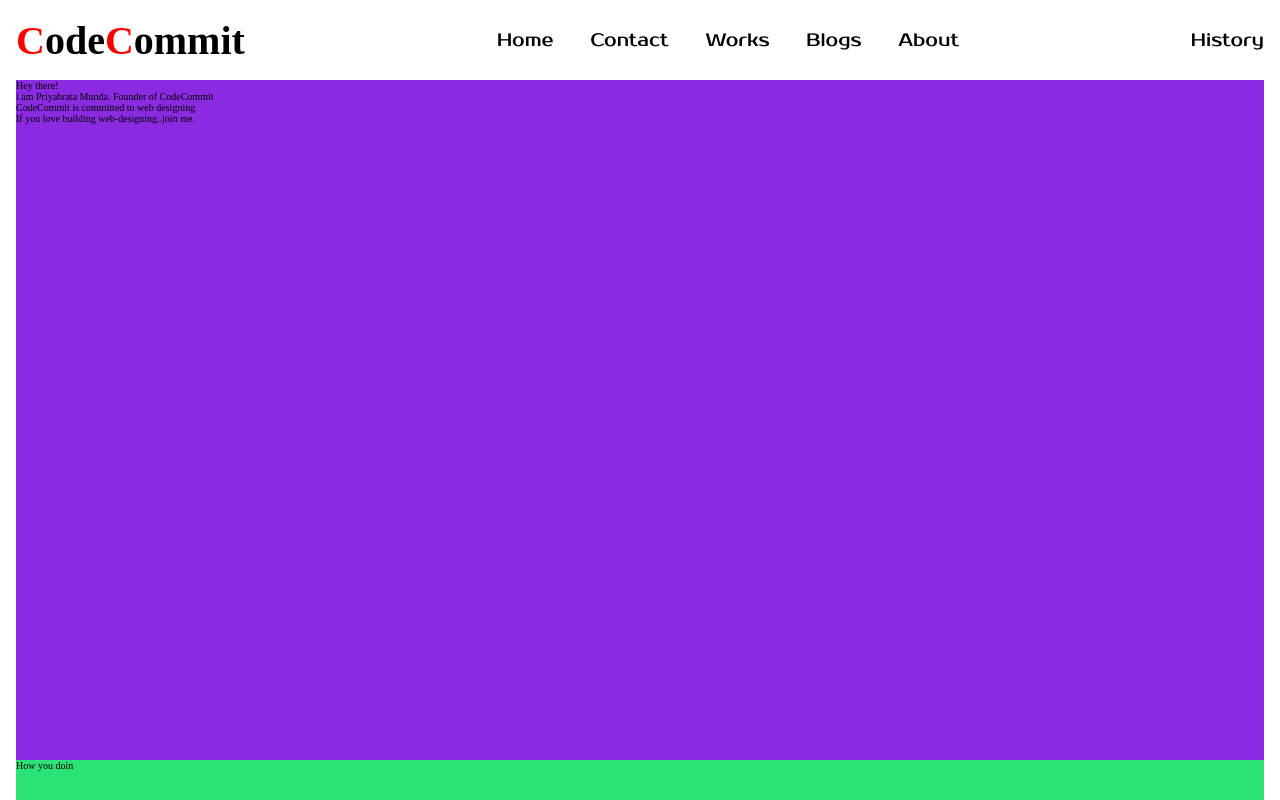
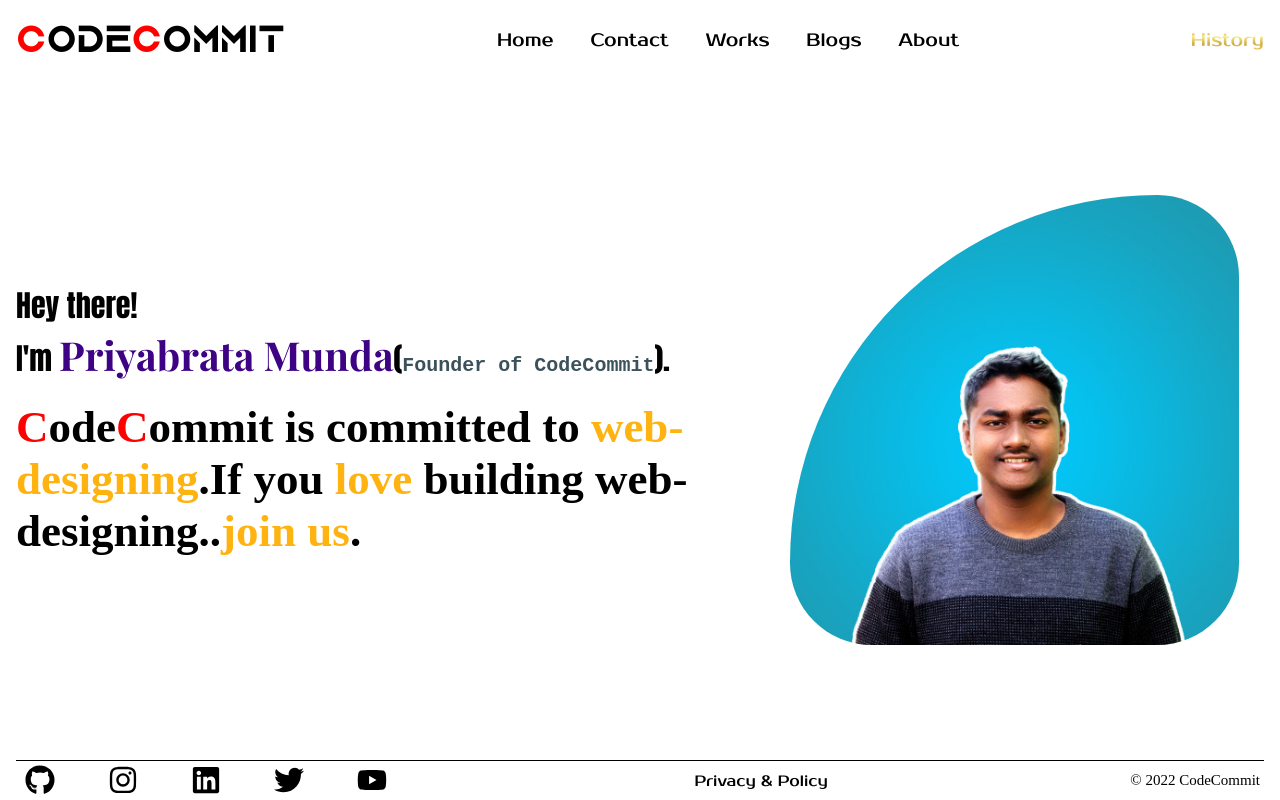
Before and after one commit to iampriyabrata/codecommit.github.io, a plain HTML site: page index.html in a window 1280 px wide. Drawn offline with Linux system fonts and the light colour scheme.

Commit message:
Landing Page completly done ....

```diff
--- a/index.html
+++ b/index.html
@@ -1,33 +1,70 @@
 <!DOCTYPE html>
 <html lang="en">
   <head>
-    <meta charset="UTF-8">
-    <meta http-equiv="X-UA-Compatible" content="IE=edge">
-    <meta name="viewport" content="width=device-width, initial-scale=1.0">
-    <link rel="stylesheet" href="styles.css">
+    <meta charset="UTF-8" />
+    <meta http-equiv="X-UA-Compatible" content="IE=edge" />
+    <meta name="viewport" content="width=device-width, initial-scale=1.0" />
+    <link rel="stylesheet" href="styles.css" />
     <title>Home</title>
   </head>
   <body>
     <header>
-        <h1 id="hero-logo"><span class="logo-c">C</span>ode<span class="logo-c">C</span>ommit</h1>
+      <h1 id="hero-logo">
+        <span class="logo-c">C</span>ode<span class="logo-c">C</span>ommit
+      </h1>
       <nav id="hero-nav">
-            <a href="" target="_blank" class="nav-items">Home</a>
-            <a href="" target="_blank" class="nav-items">Contact</a>
-            <a href="" target="_blank" class="nav-items">Works</a>
-            <a href="" target="_blank" class="nav-items">Blogs</a>
-            <a href="" target="_blank" class="nav-items">About</a>
+        <a href="" class="nav-items">Home</a>
+        <a href="" class="nav-items">Contact</a>
+        <a href="" class="nav-items">Works</a>
+        <a href="" class="nav-items">Blogs</a>
+        <a href="" class="nav-items">About</a>
       </nav>
       <p id="hero-history">History</p>
     </header>
     <main>
-        <div>
-            <p>Hey there!<br>i am Priyabrata Munda. Founder of CodeCommit</p>
-            <p>CodeCommit is committed to web designing</p>
-            <p>If you love building web-designing..join me.</p>
+      <div id="main-dailogue">
+        <p class="m-text">
+          Hey there!<br />I'm
+          <span class="hero-name">Priyabrata Munda</span>(<span
+            class="hero-subtitle"
+            >Founder of CodeCommit</span
+          >).
+        </p>
+        <p class="m-textextra">
+          <span class="logo-c">C</span>ode<span class="logo-c">C</span>ommit is
+          committed to <span class="special-word">web-designing</span>.If you
+          <span class="special-word">love</span> building web-designing..<span
+            class="special-word"
+            >join us</span
+          >.
+        </p>
       </div>
-        <div></div>
-        <div></div>
+      <div id="main-hero-image">
+        <img class="hero-image" src="/images/Profile.jpg" alt="Profile Image" />
+      </div>
     </main>
-    <footer>How you doin</footer>
+    <footer>
+      <div id="main-socials">
+        <a href="https://github.com/iampriyabrata" target="_blank"
+          ><img class="ms-links" src="/images/github.svg" alt="github"
+        /></a>
+        <a href="https://www.instagram.com/_priyabrata_x/" target="_blank"
+          ><img class="ms-links" src="/images/instagram.svg" alt="instagram"
+        /></a>
+        <a href="https://www.linkedin.com/in/priyabrata-munda/" target="_blank"
+          ><img class="ms-links" src="/images/linkedin.svg" alt="linkedin"
+        /></a>
+        <a href="https://twitter.com/PriyabrataMunda" target="_blank"
+          ><img class="ms-links" src="/images/twitter.svg" alt="twitter"
+        /></a>
+        <a
+          href="https://www.youtube.com/channel/UCs0RFt-h_NM1keBzirNMcGw"
+          target="_blank"
+          ><img class="ms-links" src="/images/youtube.svg" alt="youtube"
+        /></a>
+      </div>
+      <div class="footer-links"><a href="">Privacy & Policy</a></div>
+      <p class="footer-copyright">© 2022 CodeCommit</p>
+    </footer>
   </body>
 </html>
--- a/styles.css
+++ b/styles.css
@@ -1,17 +1,26 @@
 @font-face {
-    font-family: por;
+  font-family: Aquire;
+  src: url(/fonts/AquireBold.otf) format(opentype);
+}
+@font-face {
+  font-family: Prosto-One;
   src: url(/fonts/ProstoOne-Regular.ttf) format(truetype);
 }
+@font-face {
+  font-family: Play-Fair;
+  src: url(/fonts/PlayfairDisplay.ttf) format(truetype);
+}
+
 * {
   margin: 0;
   padding: 0;
 }
 
-html{
+html {
   font-size: 10px;
 }
 
-body{
+body {
   box-sizing: border-box;
   margin: 0;
   padding: 0;
@@ -21,37 +30,39 @@ body{
 
 /*body--main code for hero page begins here*/
 /*making all the section(header, main, footer) to have there own spaces*/
-header{
+header {
   height: 10%;
-    margin:0 16px;
+  margin: 0 16px;
 }
-main{
+main {
   height: 85%;
-    margin:0 16px;
-    background-color: blueviolet;
+  margin: 0 16px;
+  display: flex;
+  flex-direction: row;
 }
-footer{
+footer {
   height: 5%;
-    margin:0 16px;
-    background-color: rgb(43, 226, 119);
+  margin: 0 16px;
+  padding: 0 4px;
 }
 /*header part starts*/
-header{
+header {
   display: flex;
   flex-direction: row;
   align-items: center;
   justify-content: space-between;
 }
 /*header-----h1 the hero logo styling starts here*/
-#hero-logo{
+#hero-logo {
   font-size: 4em;
+  font-family: "Aquire", sans-serif;
   width: 20%;
 }
-.logo-c{
+.logo-c {
   color: red;
 }
 /*header-----nav-(hero-nav) styling starts here*/
-#hero-nav{
+#hero-nav {
   display: flex;
   font-size: 1.8rem;
   width: 40%;
@@ -59,19 +70,101 @@ header{
   align-items: center;
   justify-content: space-around;
 }
-#hero-nav a{
-    font-family: "por", sans-serif;
+#hero-nav a {
+  font-family: "Prosto-One", sans-serif;
   text-decoration: none;
   color: black;
 }
 /*header-----nav-(hero-nav) styling starts here*/
-#hero-history{
+#hero-history {
   font-size: 1.8rem;
-    font-family: "por", sans-serif;
+  font-family: "Prosto-One", sans-serif;
   flex-direction: row;
   align-items: center;
+  background: linear-gradient(#ae8625, #f7ef8a, #d2ac47, #edc967);
+  -webkit-text-fill-color: transparent;
+  background-clip: text;
 }
 
+/*mainbody part starts*/
+/*mainbody----maindailog part starts from here*/
+#main-dailogue {
+  box-sizing: border-box;
+  display: flex;
+  flex-direction: column;
+  height: 100%;
+  width: 60%;
+  justify-content: center;
+}
+.hero-name {
+  font-family: "Play-fair", sans-serif;
+  font-weight: bolder;
+  font-size: 4rem;
+  color: #3d0384;
+}
+.m-text {
+  font-family: Impact, "Times New Roman", Times, serif;
+  font-size: 3rem;
+  margin-bottom: 20px;
+}
+.m-textextra {
+  font-family: "Times New Roman", Times, serif, sans-serif;
+  font-size: 4.5rem;
+  font-weight: bold;
+}
+.hero-subtitle {
+  color: #3c525b;
+  font-family: "Courier New", Courier, monospace;
+  font-size: 2rem;
+  font-weight: bold;
+}
+.special-word {
+  color: #ffb310;
+}
 
-/*mainbody part starts*/
+/*mainbody----mainheroimage IMAGE part starts from here*/
+#main-hero-image {
+  box-sizing: border-box;
+  height: 100%;
+  width: 40%;
+  display: flex;
+  justify-content: center;
+  align-items: center;
+}
+.hero-image {
+  object-fit: contain;
+  width: 90%;
+  border-radius: 99% 22% 22% 22%;
+}
+
+#main-socials {
+  bottom: 0px;
+  width: 30%;
+  display: flex;
+  flex-direction: row;
+  justify-content: space-between;
+}
+.ms-links {
+  height: 30px;
+  width: 30px;
+  margin: 0 5px;
+}
 /*footer part starts*/
+footer {
+  box-sizing: border-box;
+  display: flex;
+  flex-direction: row;
+  align-items: center;
+  justify-content: space-between;
+  border-top: 1px solid black;
+}
+
+.footer-copyright {
+  font-size: 1.5rem;
+}
+.footer-links a {
+  font-family: "Prosto-One", sans-serif;
+  text-decoration: none;
+  color: black;
+  font-size: 1.5rem;
+}
```
Also changed, not shown: fonts/AbrilFatface.ttf (added), fonts/AquireBold.otf (added), fonts/Game Over Dude.ttf (added), fonts/PlayfairDisplay.ttf (added), images/Profile.jpg (added). Lines whose indentation alone changed are shown as unchanged.
